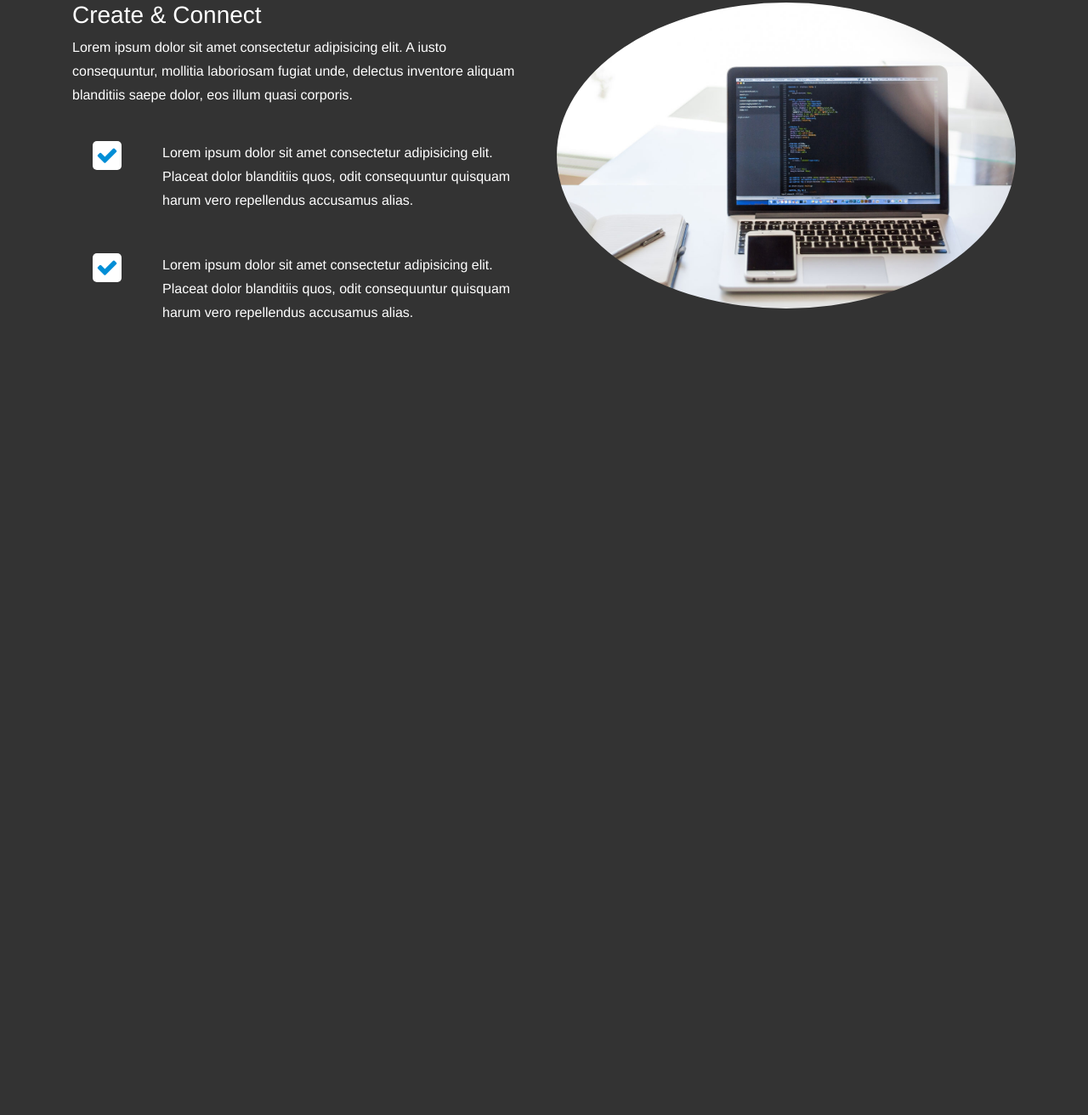
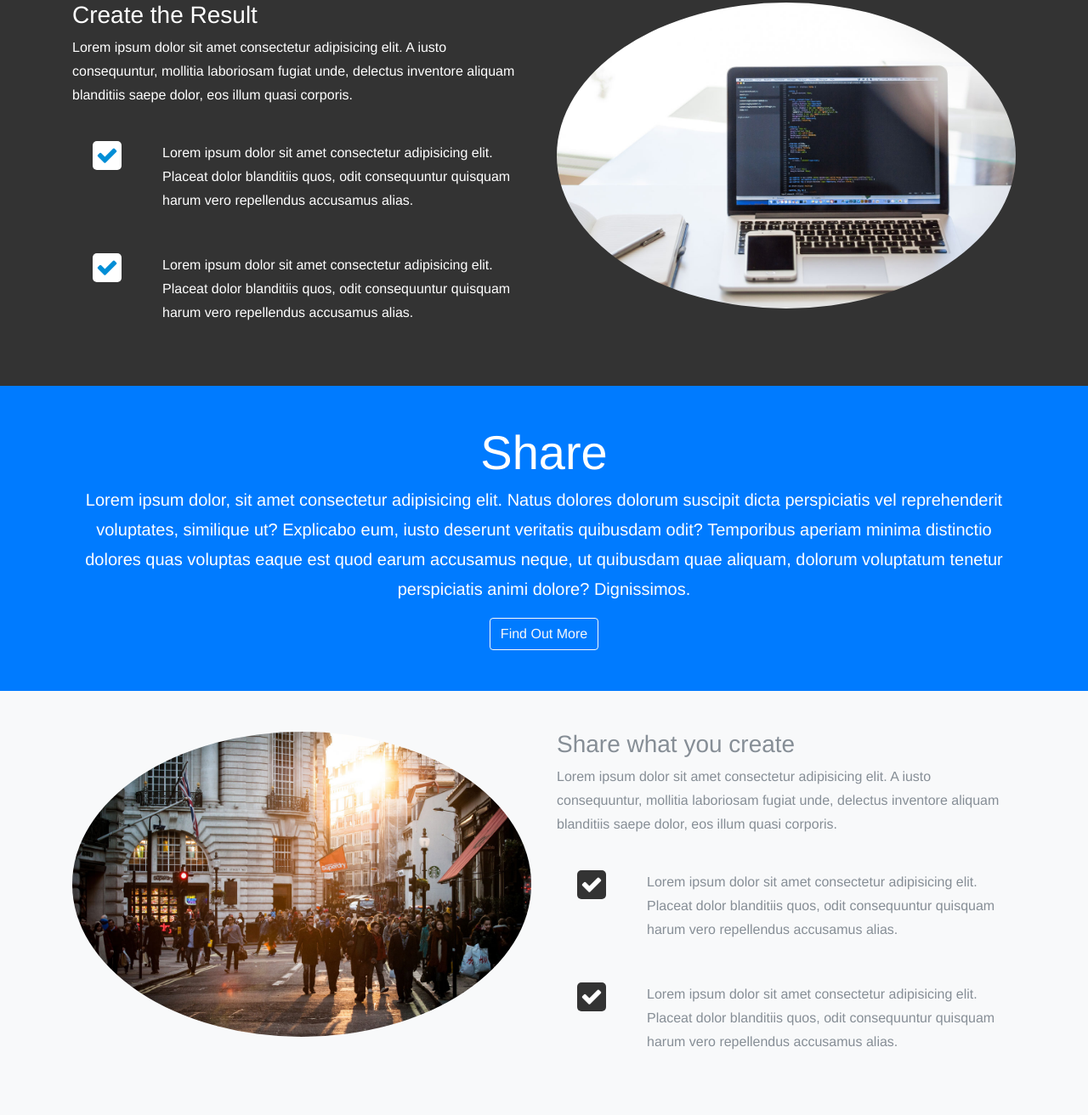
Before and after one commit to AndriiSavchuk/social-lab, a website: page app/index.html in a window 1280 px wide. Shown: the part 2063-3375 px from the top of the page at 85% size. Before the commit the page ends 2517 px from the top, so only its background shows below. Drawn offline with Linux system fonts and the light colour scheme.

Commit message:
added section Share

```diff
--- a/app/index.html
+++ b/app/index.html
@@ -205,7 +205,7 @@
         <div class="container">
           <div class="row">
             <div class="col-md-6">
-              <h3>Create & Connect</h3>
+              <h3>Create the Result</h3>
               <p>Lorem ipsum dolor sit amet consectetur adipisicing elit. A iusto consequuntur, mollitia laboriosam fugiat unde,
                 delectus inventore aliquam blanditiis saepe dolor, eos illum quasi corporis.</p>
               <div class="d-flex flex-row">
@@ -236,6 +236,61 @@
       </div>
     </section>
     <!--End of Section Create -->
+
+    <!--Section Share -->
+    <section id="share">
+      <div class="share-header bg-primary">
+        <div class="container">
+          <div class="row">
+            <div class="col text-center">
+              <div class="py-5">
+                <h1 class="display-4">Share</h1>
+                <p class="lead">Lorem ipsum dolor, sit amet consectetur adipisicing elit. Natus dolores dolorum suscipit dicta perspiciatis
+                  vel reprehenderit voluptates, similique ut? Explicabo eum, iusto deserunt veritatis quibusdam odit? Temporibus
+                  aperiam minima distinctio dolores quas voluptas eaque est quod earum accusamus neque, ut quibusdam quae
+                  aliquam, dolorum voluptatum tenetur perspiciatis animi dolore? Dignissimos.</p>
+                <a href="#" class="btn btn-outline-light">Find Out More</a>
+              </div>
+            </div>
+          </div>
+        </div>
+      </div>
+
+      <div class="share-content py-5 bg-light text-muted">
+        <div class="container">
+          <div class="row">
+            <div class="col-md-6">
+              <img src="img/share.jpg" alt="Share image" class="img-fluid mb-3 rounded-circle">
+            </div>
+
+            <div class="col-md-6">
+              <h3>Share what you create</h3>
+              <p>Lorem ipsum dolor sit amet consectetur adipisicing elit. A iusto consequuntur, mollitia laboriosam fugiat unde,
+                delectus inventore aliquam blanditiis saepe dolor, eos illum quasi corporis.</p>
+              <div class="d-flex flex-row">
+                <div class="p-4 align-self-start">
+                  <i class="fa fa-check"></i>
+                </div>
+                <div class="p-4 align-self-end">
+                  Lorem ipsum dolor sit amet consectetur adipisicing elit. Placeat dolor blanditiis quos, odit consequuntur quisquam harum
+                  vero repellendus accusamus alias.
+                </div>
+              </div>
+              <div class="d-flex flex-row">
+                <div class="p-4 align-self-start">
+                  <i class="fa fa-check"></i>
+                </div>
+                <div class="p-4 align-self-end">
+                  Lorem ipsum dolor sit amet consectetur adipisicing elit. Placeat dolor blanditiis quos, odit consequuntur quisquam harum
+                  vero repellendus accusamus alias.
+                </div>
+              </div>
+            </div>
+          </div>
+        </div>
+      </div>
+    </section>
+    <!--End of Section Create -->
   </main>
 
   <!--Footer-->
--- a/app/sass/style.sass
+++ b/app/sass/style.sass
@@ -52,6 +52,15 @@
       border-radius: 5px
       font-size: 26px
 
+/* Section Explore styles */
+#share
+  .share-content
+    .fa
+      color: #ffffff
+      background: #333333
+      padding: 4px
+      border-radius: 5px
+      font-size: 26px
 
 
 /* Always at the end */
```
Also changed, not shown: app/css/style.css, app/img/share.jpg (added).
